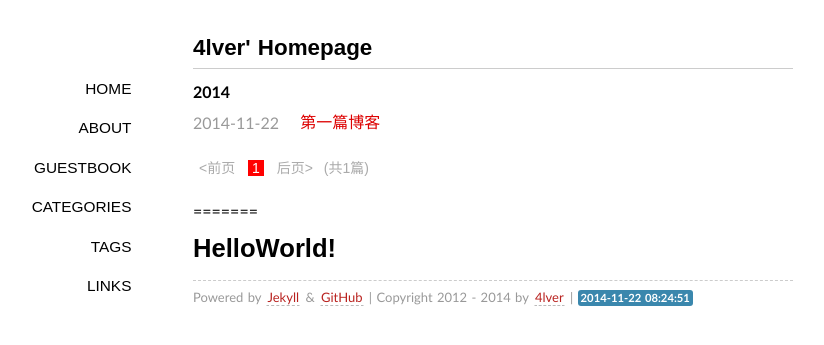
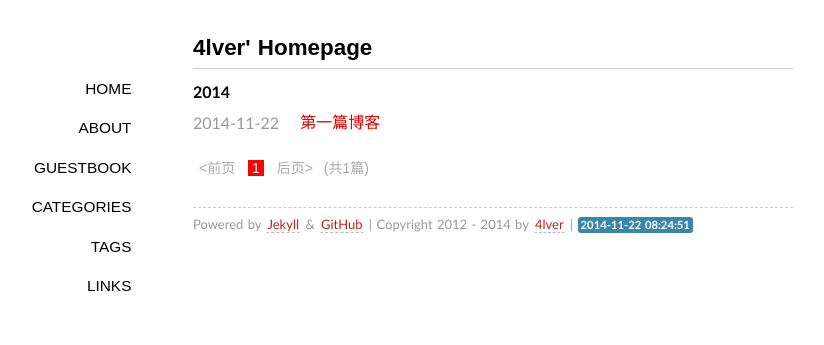
Before and after one commit to 4lver/4lver.github.io, a Jekyll site: the page built from index.html, in a window 1280 px wide. Shown: the top 345 px of the page, without its empty margins (147-971 px from the left). Built offline with Jekyll 4.4.1, drawn with Linux system fonts in a browser that asks for light colours; some web fonts are replaced; Markdown is read by kramdown in place of the engine named in the settings; the list of posts is cut into pages by our own code; comment, search, counter and statistics services are not loaded.

Commit message:
Update index.html

```diff
--- a/index.html
+++ b/index.html
@@ -50,16 +50,3 @@ layout: page
   {% endif %}
   (共{{ paginator.total_posts }}篇)
 </div>
-
-=======
-<!DOCTYPE html>
-<html>
-<head>
-	<title>ABlog</title>
-	<meta charset="utf-8">
-</head>
-<body>
-<h1>HelloWorld!</h1>
-
-</body>
-</html>
```
